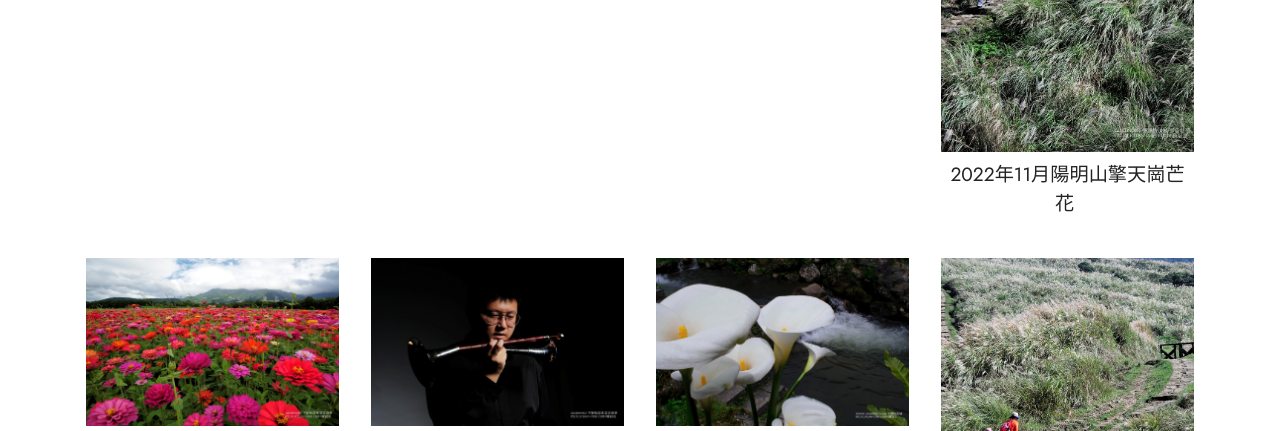
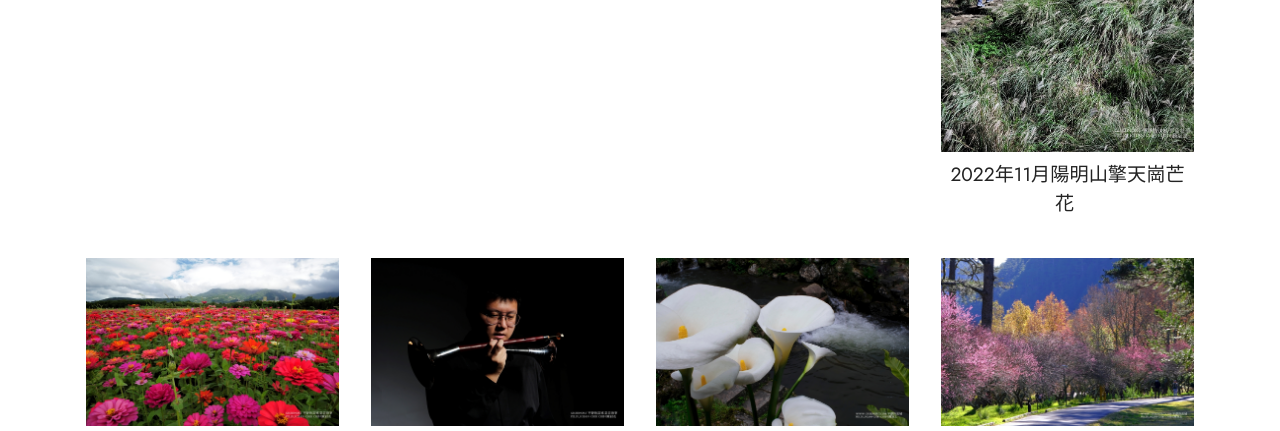
Before and after one commit to felixchen1223/felixchen1223.github.io, a plain HTML site: page artwork.html in a window 1280 px wide. Shown: the part 469-900 px from the top of the page. Drawn offline with Linux system fonts and the light colour scheme; files whose address does not match are found by name.

Commit message:
Add files via upload

```diff
--- a/artwork.html
+++ b/artwork.html
@@ -159,7 +159,7 @@
 
 
 		    <div class="col-12 col-md-6 col-lg-3 item gallery-image">
-                <div class="item-wrapper" data-toggle="modal" data-bs-toggle="modal" data-target="#tm0EBFUezu-modal" data-bs-target="#tm0EBFUezu-modal"> <a href="https://photos.app.goo.gl/HwejdfxaxTgAtqJb6"><img class="w-100" src="images/artwork_cover/D3S1365.jpg" alt="" data-slide-to="7" data-bs-slide-to="7" data-target="#lb-tm0EBFUezu" data-bs-target="#lb-tm0EBFUezu"></a>
+                <div class="item-wrapper" data-toggle="modal" data-bs-toggle="modal" data-target="#tm0EBFUezu-modal" data-bs-target="#tm0EBFUezu-modal"> <a href="https://photos.app.goo.gl/HwejdfxaxTgAtqJb6"><img class="w-100" src="images/artwork_cover/DSF8146.jpg" alt="" data-slide-to="7" data-bs-slide-to="7" data-target="#lb-tm0EBFUezu" data-bs-target="#lb-tm0EBFUezu"></a>
                     <div class="icon-wrapper">
                         <span class="mobi-mbri mobi-mbri-search mbr-iconfont mbr-iconfont-btn"></span>
                     </div>
```
